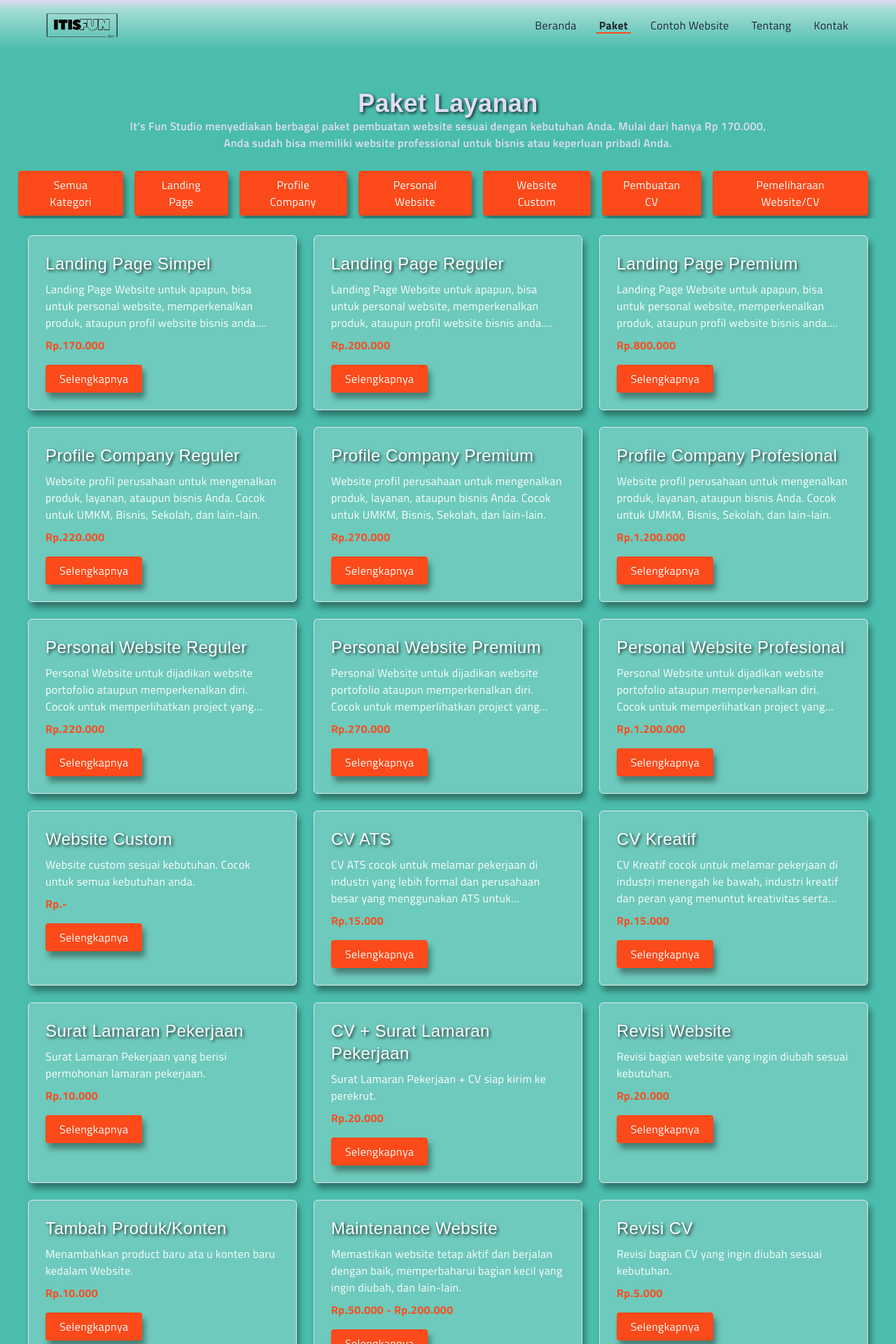
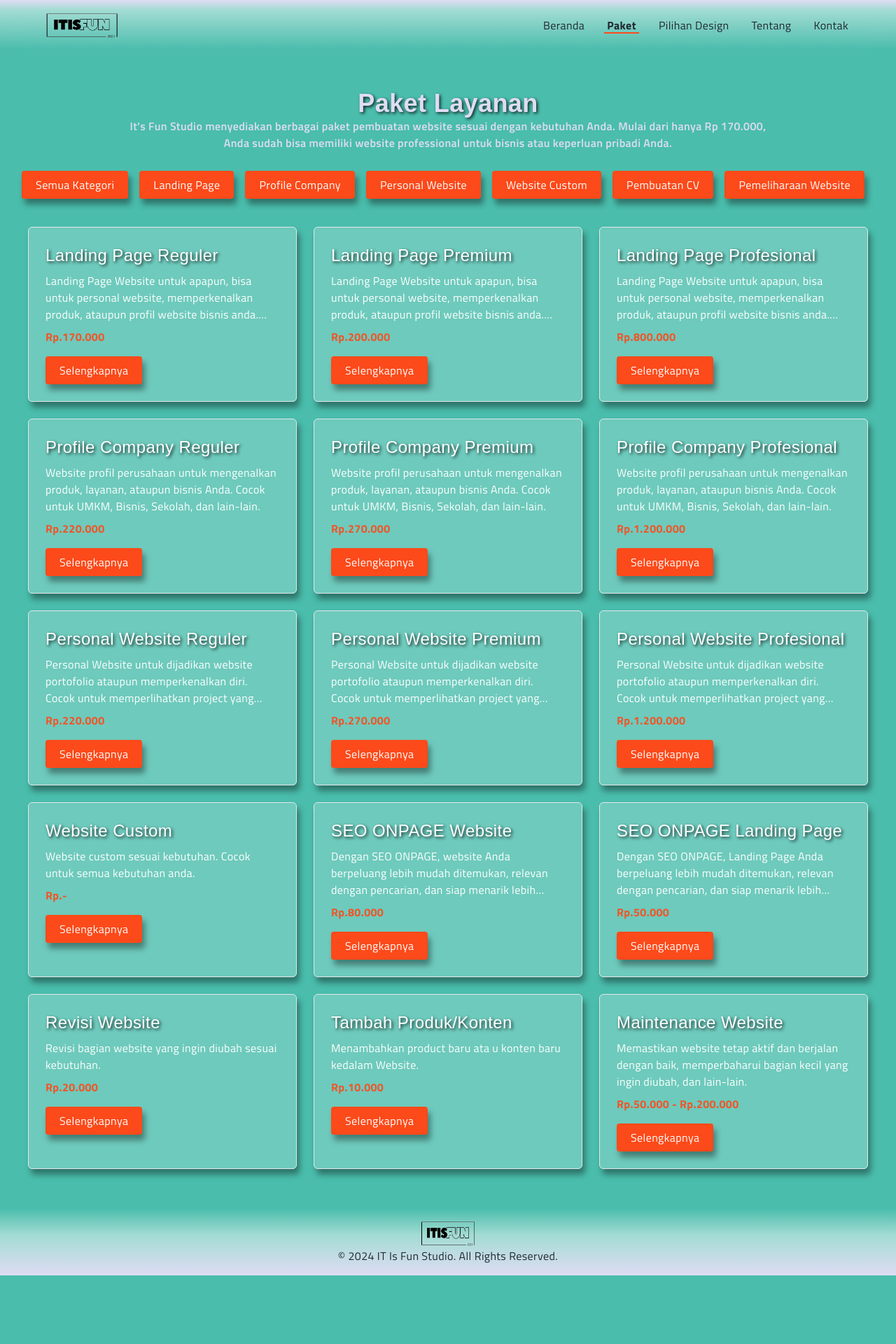
Before and after one commit to dimaspamungkasmursidi/ITIsFun, a React (Vite) app: page /paket in a window 1280 px wide. Shown: the top 1920 px of the page at 70% size. After the commit the page ends 1822 px from the top, so only its background shows below. Built offline with nearby package versions, Linux system fonts and the light colour scheme; a web font is replaced by a local one.

Commit message:
Removing CV services

```diff
--- a/src/Components/atoms/BackToTop.jsx
+++ b/src/Components/atoms/BackToTop.jsx
@@ -43,7 +43,7 @@ const BackToTop = () => {
           className="p-3 rounded-full shadow-lg bg-secondary text-white"
           aria-label="Back to top"
         >
-          <FaArrowUp className="w-4 h-4" />
+          <FaArrowUp className="w-6 h-6" />
         </motion.button>
       )}
     </div>
--- a/src/Components/organisms/ContohWebsite/Contoh.jsx
+++ b/src/Components/organisms/ContohWebsite/Contoh.jsx
@@ -38,6 +38,20 @@ const websiteTemplates = [
     description: "Template Landing Page bisnis Skin Care.",
     link: "https://manskincare.netlify.app/",
     category: "Landing Page",
+  },
+  {
+    title: "Furniture Store",
+    image: "images/webimage/furniture.png",
+    description: "Template Website Furniture Store.",
+    link: "https://itisfunfurniture.netlify.app/",
+    category: ["Website", "UMKM Website", "Company Profile"],
+  },
+  {
+    title: "Villa",
+    image: "images/webimage/villa.png",
+    description: "Template Website Booking Villa Puncak.",
+    link: "https://villarent.netlify.app/",
+    category: ["Website", "Company Profile"],
   },
   {
     title: "Rental Mobil",
@@ -188,7 +202,7 @@ const Contoh = () => {
             transition={{ duration: 0.8 }}
             className="text-4xl text-center font-bold londrina-black textShadow-title"
           >
-            Template & Contoh Website
+            Template & Contoh Desain Website
           </motion.h1>
           <motion.p
             ref={textRef}
@@ -197,7 +211,7 @@ const Contoh = () => {
             transition={{ duration: 0.8, delay: 0.3 }}
             className="titillium-semibold w-full sm:w-3/4 text-justify sm:text-center"
           >
-            IT Is Fun Studio menawarkan template dan contoh website yang memukau
+            IT Is Fun Studio menawarkan template dan contoh desain website yang memukau
             dengan desain modern dan responsif. Kami menyediakan solusi kreatif
             yang disesuaikan dengan kebutuhan, memastikan tampilan profesional
             dan fungsionalitas optimal. Nikmati dukungan teknis 24/7, menjadikan
@@ -213,7 +227,7 @@ const Contoh = () => {
             transition={{ duration: 0.8, delay: 0.5 }}
           >
             <p className="text-xl font-bold londrina-black textShadow-title mt-6 mb-2 text-center">
-              Cari template atau contoh website :
+              Cari template atau contoh desain website :
             </p>
           </motion.div>
         </div>
@@ -229,7 +243,7 @@ const Contoh = () => {
         </div>
         <div className="w-full relative overflow-x-auto categories-filter">
           {/* FILTER BUTTONS */}
-          <div className="flex items-center sm:justify-center gap-4 py-1 pl-0.5 pr-4 overflow-x-scroll categories-filter">
+          <div className="flex items-center sm:justify-center gap-4 py-1 pb-4 pl-0.5 pr-4 overflow-x-scroll categories-filter">
             {categories.map((category, index) => (
               <button
                 key={index}
@@ -244,7 +258,7 @@ const Contoh = () => {
               </button>
             ))}
           </div>
-          <div className="absolute sm:hidden right-0 top-0 bottom-0 w-8 bg-gradient-to-l from-gray-100/70 to-transparent pointer-events-none"></div>
+          <div className="absolute sm:hidden right-0 top-0 bottom-2 w-8 bg-gradient-to-l from-gray-100/70 to-transparent pointer-events-none"></div>
         </div>
 
         {/* CARDS */}
--- a/src/Components/organisms/Header/Navigation.jsx
+++ b/src/Components/organisms/Header/Navigation.jsx
@@ -14,7 +14,7 @@ const Navigation = () => {
   const menuItems = [
     { title: "Beranda", href: "/" },
     { title: "Paket", href: "/paket" },
-    { title: "Contoh Website", href: "/contohwebsite" },
+    { title: "Pilihan Design", href: "/contohwebsite" },
     { title: "Tentang", href: "/tentang" },
     { title: "Kontak", href: "/kontak" },
   ];
--- a/src/Components/organisms/Hero/Hero.jsx
+++ b/src/Components/organisms/Hero/Hero.jsx
@@ -43,8 +43,8 @@ const Hero = () => {
               animate={{ opacity: 1, x: 0 }}
               transition={{ duration: 0.8, delay: 0.3 }}
             >
-              Kami menyediakan jasa pembuatan website yang sesuai dengan
-              kebutuhan Anda, dengan tampilan yang responsif memastikan
+              Kami menyediakan jasa pembuatan website profesional yang sesuai
+              dengan kebutuhan. dengan tampilan yang responsif memastikan
               pengalaman pengguna yang optimal di semua perangkat.
               <span className="hidden sm:block">
                 Dengan desain modern dan fungsionalitas yang tinggi, kami
--- a/src/Components/organisms/Kontak/Form.jsx
+++ b/src/Components/organisms/Kontak/Form.jsx
@@ -52,7 +52,7 @@ const Form = () => {
           initial={{ opacity: 0, y: 50 }}
           animate={cardInView ? { opacity: 1, y: 0 } : { opacity: 0, y: 50 }}
           transition={{ duration: 0.8 }}
-          className="w-full max-w-2xl h-full p-6 bg-glass-light rounded-md backdrop-blur-md shadow-[4.0px_8.0px_8.0px_rgba(0,0,0,0.38)]"
+          className="w-full max-w-2xl h-full p-6 border bg-glass-light rounded-md backdrop-blur-md shadow-[4.0px_8.0px_8.0px_rgba(0,0,0,0.38)]"
         >
           <form action="" onSubmit={handleSubmit}>
             <fieldset id="fs-frm-inputs">
--- a/src/Components/organisms/Paket/PaketBeranda.jsx
+++ b/src/Components/organisms/Paket/PaketBeranda.jsx
@@ -7,7 +7,7 @@ import { Link } from "react-router-dom";
 
 const items = [
   {
-    title: "Landing Page Simpel",
+    title: "Landing Page Reguler",
     desc1:
       "Landing Page Website untuk apapun, bisa untuk personal website, memperkenalkan produk, ataupun profil website bisnis. Cocok untuk semua kebutuhan.",
     desc2:
@@ -133,7 +133,7 @@ const PaketBeranda = () => {
             <Button>Paket Lainnya</Button>
           </Link>
           <Link to="/contohwebsite">
-            <Button color="bg-dark text-white hover:bg-tertiary hover:text-dark">Contoh Website</Button>
+            <Button color="bg-dark text-white hover:bg-tertiary hover:text-dark">Pilihan Desain</Button>
           </Link>
         </div>
       </section>
--- a/src/Components/organisms/Paket/PaketPage.jsx
+++ b/src/Components/organisms/Paket/PaketPage.jsx
@@ -7,7 +7,7 @@ import { FaWhatsapp } from "react-icons/fa";
 const items = [
   // LANDING PAGE-------------------------------------------------------------------------------------------
   {
-    title: "Landing Page Simpel",
+    title: "Landing Page Reguler",
     desc1:
       "Landing Page Website untuk apapun, bisa untuk personal website, memperkenalkan produk, ataupun profil website bisnis anda. Cocok untuk semua kebutuhan anda.",
     desc2:
@@ -20,7 +20,7 @@ const items = [
     category: "Landing Page",
   },
   {
-    title: "Landing Page Reguler",
+    title: "Landing Page Premium",
     desc1:
       "Landing Page Website untuk apapun, bisa untuk personal website, memperkenalkan produk, ataupun profil website bisnis anda. Cocok untuk semua kebutuhan anda.",
     desc2:
@@ -33,7 +33,7 @@ const items = [
     category: "Landing Page",
   },
   {
-    title: "Landing Page Premium",
+    title: "Landing Page Profesional",
     desc1:
       "Landing Page Website untuk apapun, bisa untuk personal website, memperkenalkan produk, ataupun profil website bisnis anda. Cocok untuk semua kebutuhan anda.",
     desc2:
@@ -146,13 +146,13 @@ const items = [
     },
     category: "Website Custom",
   },
-  // Pembuatan CV----------------------------------------------------------------------------------------
+  // Pembuatan SEO On Page Optimization--------------------------------------------------------------------
   {
-    title: "CV ATS",
+    title: "SEO ONPAGE Website",
     desc1:
-      "CV ATS cocok untuk melamar pekerjaan di industri yang lebih formal dan perusahaan besar yang menggunakan ATS untuk menyaring aplikasi. Gunakan ini untuk memastikan CV Anda melewati penyaringan awal dan sampai ke perekrut manusia.",
-    desc2: "Dapat file Word dan Pdf CV ATS",
-    price: "Rp.15.000",
+      "Dengan SEO ONPAGE, website Anda berpeluang lebih mudah ditemukan, relevan dengan pencarian, dan siap menarik lebih banyak pelanggan potensial",
+    desc2: "Optimasi Code\n Pemilihan dan Optimasi Kata Kunci\n Optimasi Judul dan Meta Deskripsi\n File Robots.txt dan Sitemap.xml",
+    price: "Rp.80.000",
     animation: {
       initial: { opacity: 0, scale: 0.8 },
       animate: { opacity: 1, scale: 1 },
@@ -160,33 +160,11 @@ const items = [
     category: "Pembuatan CV",
   },
   {
-    title: "CV Kreatif",
+    title: "SEO ONPAGE Landing Page",
     desc1:
-      "CV Kreatif cocok untuk melamar pekerjaan di industri menengah ke bawah, industri kreatif dan peran yang menuntut kreativitas serta inovasi. Gunakan ini saat Anda tahu perekrut akan menghargai desain visual ataupun ketika Anda mengirimkan CV langsung ke email atau orang yang akan membaca CV tersebut.",
-    desc2: "Dapat file Word dan Pdf CV Kreatif",
-    price: "Rp.15.000",
-    animation: {
-      initial: { opacity: 0, scale: 0.8 },
-      animate: { opacity: 1, scale: 1 },
-    },
-    category: "Pembuatan CV",
-  },
-  {
-    title: "Surat Lamaran Pekerjaan",
-    desc1: "Surat Lamaran Pekerjaan yang berisi permohonan lamaran pekerjaan.",
-    desc2: "Dapat file Word dan Pdf Surat Lamaran Pekerjaan",
-    price: "Rp.10.000",
-    animation: {
-      initial: { opacity: 0, scale: 0.8 },
-      animate: { opacity: 1, scale: 1 },
-    },
-    category: "Pembuatan CV",
-  },
-  {
-    title: "CV + Surat Lamaran Pekerjaan",
-    desc1: "Surat Lamaran Pekerjaan + CV siap kirim ke perekrut.",
-    desc2: "Dapat file Word dan Pdf CV + Surat Lamaran Pekerjaan",
-    price: "Rp.20.000",
+    "Dengan SEO ONPAGE, Landing Page Anda berpeluang lebih mudah ditemukan, relevan dengan pencarian, dan siap menarik lebih banyak pelanggan potensial",
+    desc2: "Optimasi Code\n Pemilihan dan Optimasi Kata Kunci\n Optimasi Judul dan Meta Deskripsi\n File Robots.txt dan Sitemap.xml",
+    price: "Rp.50.000",
     animation: {
       initial: { opacity: 0, scale: 0.8 },
       animate: { opacity: 1, scale: 1 },
@@ -203,7 +181,7 @@ const items = [
       initial: { opacity: 0, scale: 0.8 },
       animate: { opacity: 1, scale: 1 },
     },
-    category: "Pemeliharaan Website/CV",
+    category: "Pemeliharaan Website",
   },
   {
     title: "Tambah Produk/Konten",
@@ -214,7 +192,7 @@ const items = [
       initial: { opacity: 0, scale: 0.8 },
       animate: { opacity: 1, scale: 1 },
     },
-    category: "Pemeliharaan Website/CV",
+    category: "Pemeliharaan Website",
   },
   {
     title: "Maintenance Website",
@@ -226,18 +204,7 @@ const items = [
       initial: { opacity: 0, scale: 0.8 },
       animate: { opacity: 1, scale: 1 },
     },
-    category: "Pemeliharaan Website/CV",
-  },
-  {
-    title: "Revisi CV",
-    desc1: "Revisi bagian CV yang ingin diubah sesuai kebutuhan.",
-    desc2: "Harga untuk 1 kali revisi.",
-    price: "Rp.5.000",
-    animation: {
-      initial: { opacity: 0, scale: 0.8 },
-      animate: { opacity: 1, scale: 1 },
-    },
-    category: "Pemeliharaan Website/CV",
+    category: "Pemeliharaan Website",
   },
 ];
 
@@ -306,7 +273,7 @@ const PaketPage = () => {
 
         {/* CATEGORY FILTER */}
         <div className="w-full relative overflow-x-auto overflow-y-hidden categories-filter">
-          <div className="flex items-center sm:justify-center gap-4 py-1 pl-0.5 pr-4 overflow-x-scroll overflow-y-hidden categories-filter">
+          <div className="flex items-center sm:justify-center gap-4 py-1 pb-4 pl-0.5 pr-4 overflow-x-scroll overflow-y-hidden categories-filter">
             {[
               "Semua Kategori",
               "Landing Page",
@@ -314,7 +281,7 @@ const PaketPage = () => {
               "Personal Website",
               "Website Custom",
               "Pembuatan CV",
-              "Pemeliharaan Website/CV",
+              "Pemeliharaan Website",
             ].map((category) => (
               <Button
                 key={category}
@@ -324,7 +291,7 @@ const PaketPage = () => {
               </Button>
             ))}
           </div>
-          <div className="absolute sm:hidden right-0 top-0 bottom-0 w-8 bg-gradient-to-l from-gray-100/70 to-transparent pointer-events-none"></div>
+          <div className="absolute sm:hidden right-0 top-0 bottom-2 w-8 bg-gradient-to-l from-gray-100/70 to-transparent pointer-events-none"></div>
         </div>
 
         {/* CARD */}
--- a/src/Components/organisms/Tentang/TentangPage.jsx
+++ b/src/Components/organisms/Tentang/TentangPage.jsx
@@ -1,12 +1,44 @@
 import React from "react";
 import { motion } from "framer-motion";
 import { useInView } from "react-intersection-observer";
+import { BsWindow } from "react-icons/bs";
+import { LuScreenShareOff } from "react-icons/lu";
+import { IoBarChartOutline } from "react-icons/io5";
+
+const items = [
+  {
+    Image: BsWindow ,
+    title: "Pembuatan Website",
+    desc: "Kami merancang dan mengembangkan website yang responsif, modern, dan fungsional.",
+  },
+  {
+    Image: IoBarChartOutline,
+    title: "SEO On page Optimized",
+    desc: "Meningkatkan peluang pengunjung untuk menemukan website Anda melalui mesin pencari seperti Google.",
+  },
+  {
+    Image: LuScreenShareOff ,
+    title: "Revisi/Maintenance Website",
+    desc: "Kami juga menyediakan layanan revisi dan maintenance mingguan dan bulanan.",
+  },
+];
 
 const TentangPage = () => {
   const [textRef, textInView] = useInView({
     triggerOnce: true,
     threshold: 0.2,
   });
+
+  const [cardRefs, setCardRefs] = React.useState([]);
+
+  React.useEffect(() => {
+    setCardRefs((elRefs) =>
+      Array(items.length)
+        .fill()
+        .map((_, i) => elRefs[i] || React.createRef())
+    );
+  }, []);
+
   return (
     <section className="flex flex-col justify-center items-center p-6 gap-6 pt-10 sm:pt-14">
       {/* TITLE */}
@@ -37,6 +69,37 @@ const TentangPage = () => {
       </div>
 
       {/* CARDS */}
+      <div className="flex flex-wrap justify-center gap-6">
+        {items.map((item, index) => {
+          const [cardRef, cardInView] = useInView({
+            triggerOnce: true,
+            threshold: 0.2,
+          });
+
+          return (
+            <motion.div
+              key={index}
+              ref={cardRef}
+              initial={{ opacity: 0, y: 50 }}
+              animate={
+                cardInView ? { opacity: 1, y: 0 } : { opacity: 0, y: 50 }
+              }
+              transition={{ duration: 0.8, delay: 0.3 * index }}
+              className="w-[20rem] h-[15rem] p-6 flex flex-col justify-center items-center border-2 border-secondary rounded-md"
+            >
+              <div className="mb-4 text-7xl">
+                <item.Image />
+              </div>
+              <div>
+                <h2 className="text-2xl londrina-regular">{item.title}</h2>
+                <p className="line-clamp-3">{item.desc}</p>
+              </div>
+            </motion.div>
+          );
+        })}
+      </div>
+
+      {/* CARDS PROFILE */}
       <div className="w-full flex flex-col justify-center items-center gap-2">
         <motion.h1
           ref={textRef}
--- a/src/pages/Beranda.jsx
+++ b/src/pages/Beranda.jsx
@@ -7,6 +7,7 @@ import KontakKami from '../Components/organisms/Kontak/KontakKami';
 import TentangBeranda from '../Components/organisms/Tentang/TentangBeranda';
 import Footer from '../Components/organisms/Footer/Footer';
 import BackToTop from '../Components/atoms/BackToTop';
+import WhatsappButton from '../Components/atoms/WhatsappButton';
 
 const Beranda = () => {
   return (
@@ -18,6 +19,7 @@ const Beranda = () => {
     <TentangBeranda />
     <KontakKami />
     <Footer />
+    <WhatsappButton />
     <BackToTop />
     </>
   )
```
Also changed, not shown: src/Components/atoms/WhatsappButton.jsx (added, +63 -0 lines), src/Components/organisms/Tentang/TentangBeranda.jsx (+9 -9 lines), public/images/webimage/furniture.png (added), public/images/webimage/villa.png (added).
